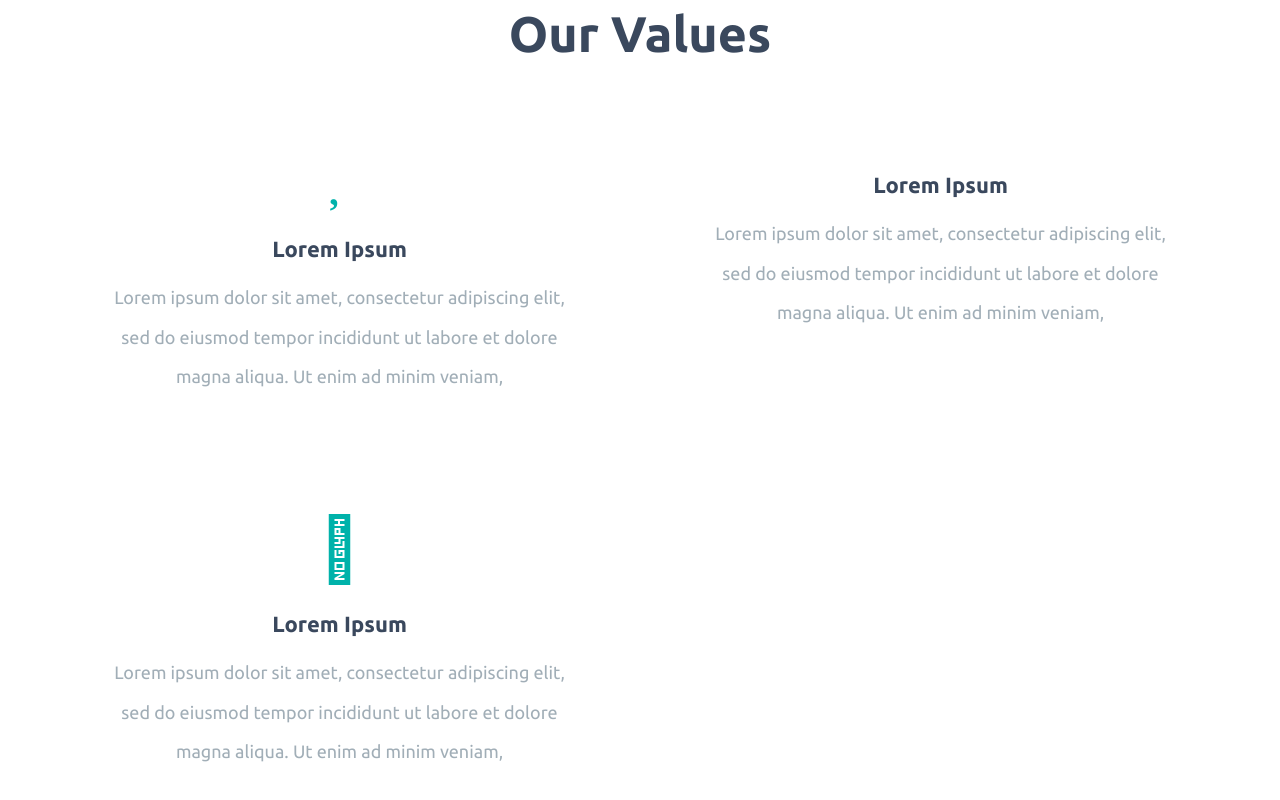
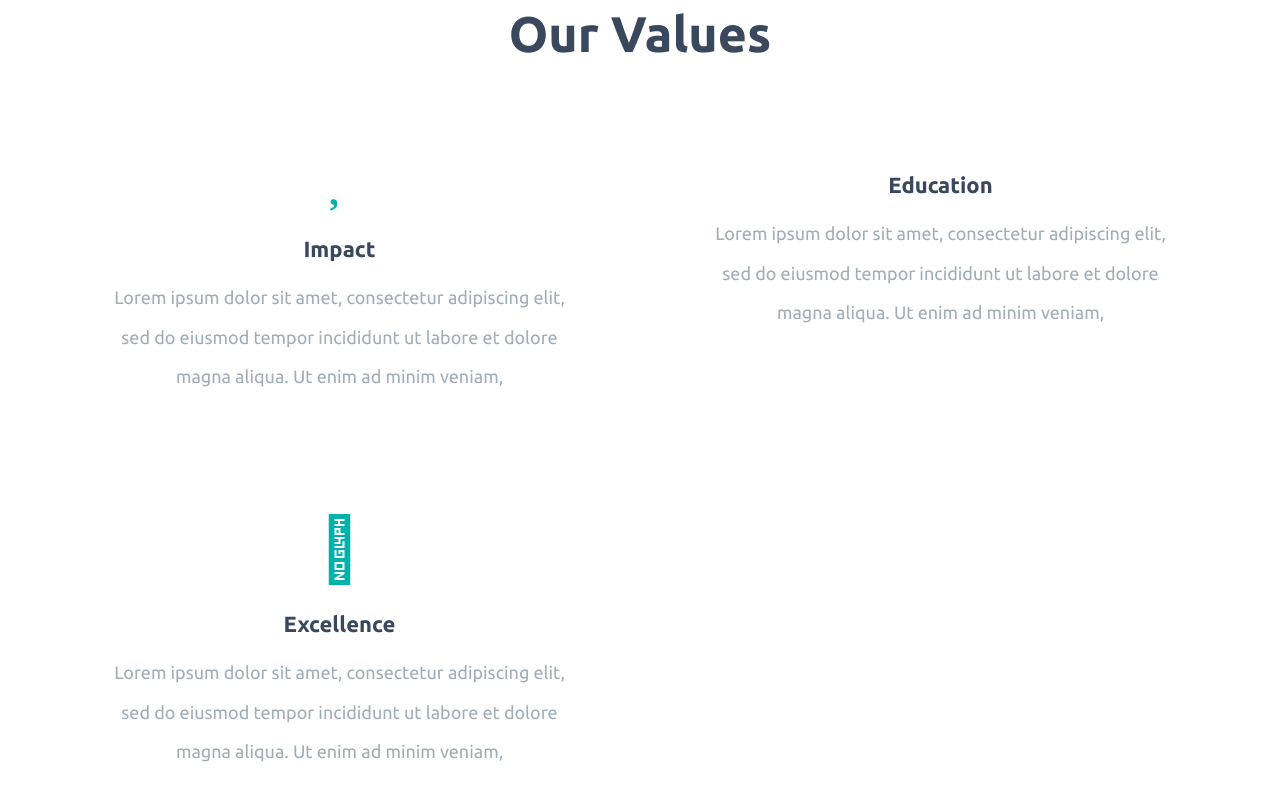
Before and after one commit to Catatek/feedforwardmarketing, a React (Create React App) app: page /about in a window 1280 px wide. Shown: the part 976-1776 px from the top of the page. Built offline with nearby package versions, Linux system fonts and the light colour scheme; some icons are missing.

Commit message:
value changes.

```diff
--- a/src/components/screens/About.jsx
+++ b/src/components/screens/About.jsx
@@ -9,19 +9,19 @@ import FAQ from "../shared/FAQ";
 const values = [
   {
     icon: "fal fa-heart",
-    title: "Lorem Ipsum",
+    title: "Impact",
     description:
       "Lorem ipsum dolor sit amet, consectetur adipiscing elit, sed do eiusmod tempor incididunt ut labore et dolore magna aliqua. Ut enim ad minim veniam, "
   },
   {
     icon: "fal fa-books",
-    title: "Lorem Ipsum",
+    title: "Education",
     description:
       "Lorem ipsum dolor sit amet, consectetur adipiscing elit, sed do eiusmod tempor incididunt ut labore et dolore magna aliqua. Ut enim ad minim veniam, "
   },
   {
     icon: "fal fa-award",
-    title: "Lorem Ipsum",
+    title: "Excellence",
     description:
       "Lorem ipsum dolor sit amet, consectetur adipiscing elit, sed do eiusmod tempor incididunt ut labore et dolore magna aliqua. Ut enim ad minim veniam, "
   }
```
